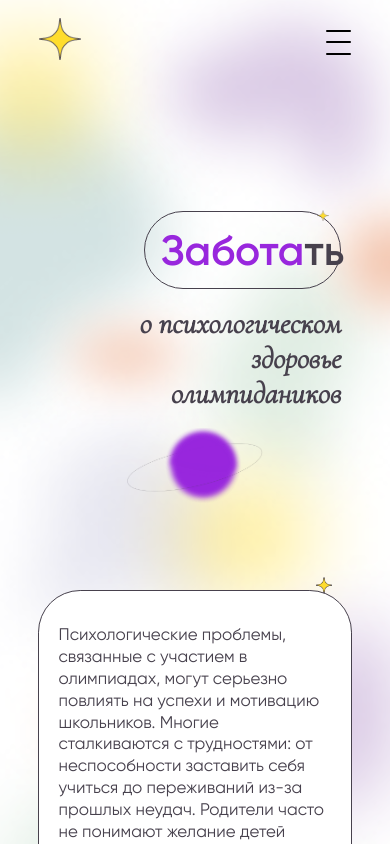
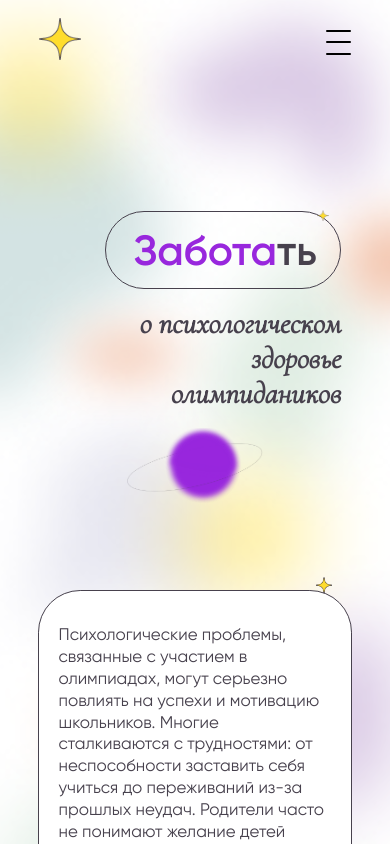
Before and after one commit to impanikaa/longread-app, a React (Create React App) app: page / in a window 390 px wide. Shown: the top 844 px of the page. Built offline with nearby package versions, Linux system fonts and the light colour scheme.

Commit message:
правка адаптивности на главной и about

```diff
--- a/src/components/about/style.module.css
+++ b/src/components/about/style.module.css
@@ -438,7 +438,7 @@
     }
 
     .main_text h1 {
-        width: 50vw;
+        width: 60vw;
         padding-right: 4vw;
         text-align: end;
     }
--- a/src/components/home/style.module.css
+++ b/src/components/home/style.module.css
@@ -46,7 +46,7 @@
     padding-bottom: 1.5vh;
     padding-left: 4vw;
     display: inline-block;
-    width: 35vw;
+    width: 45vw;
     position: relative;
   }
 
@@ -324,7 +324,7 @@
     }
 
     .main_text h1 {
-        width: 40vw;
+        width: 50vw;
         padding-right: 6vw;
         text-align: end;
     }
```
